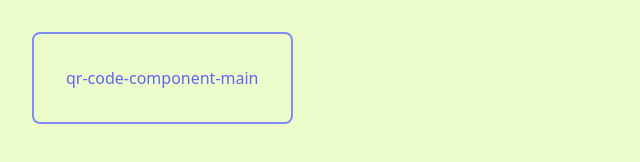
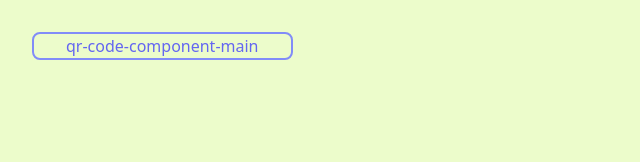
Before and after one commit to Beadle85/frontend-mentor-challenges, a website: page index.html in a window 1280 px wide. Shown: the whole page, without its empty margins (0-640 px from the left). Drawn offline with Linux system fonts and the light colour scheme.

Commit message:
Change link styles

```diff
--- a/createChallengeLinks.js
+++ b/createChallengeLinks.js
@@ -5,7 +5,7 @@ function createChallengeLinks() {
   ];
 
   const challengeWrapper = document.getElementById("challengeWrapper");
-  const template = document.getElementById("link-template");
+  const template = document.getElementById("linkTemplate");
 
   challenges.forEach((challengeName) => {
     const clone = template.content.cloneNode(true);
--- a/index.html
+++ b/index.html
@@ -11,9 +11,9 @@
     <div class="max-w-7xl mx-auto p-4 md:p-6 lg:p-8 flex">
       <ul id="challengeWrapper"></ul>
 
-      <template id="link-template">
-        <li class="border-2 rounded-lg p-8 border-indigo-400">
-          <a href="#" class="text-indigo-500">Challenge name</a>
+      <template id="linkTemplate">
+        <li class="border-2 rounded-lg border-indigo-400 bg-white-100">
+          <a href="#" class="text-indigo-500 p-8">Challenge name</a>
         </li>
       </template>
     </div>
```
